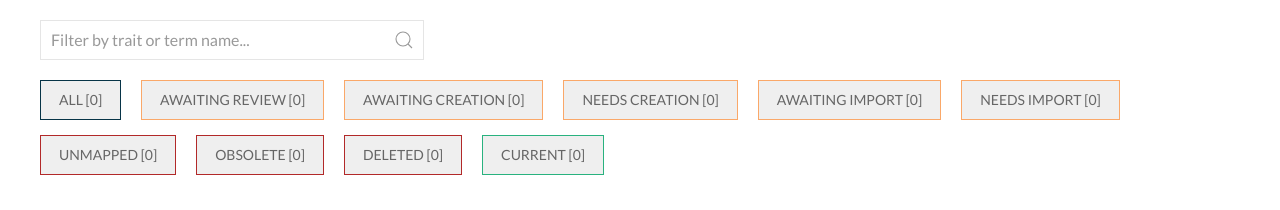
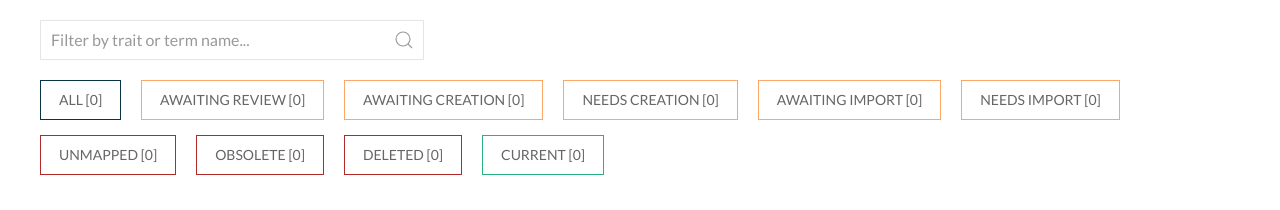
Before and after one commit to EBIvariation/trait-curation, a Django app: page /traits/ in a window 1280 px wide. Shown: the part 66-276 px from the top of the page. Run offline with Django 3.2, Linux system fonts and the light colour scheme; data that the repository does not hold is empty; style sheets or scripts are compiled from the project's sources; some libraries are stand-ins or nearby versions.

Commit message:
Fix incorrect bg color in outlined buttons

```diff
--- a/traitcuration/traits/templates/traits/browse.html
+++ b/traitcuration/traits/templates/traits/browse.html
@@ -23,7 +23,7 @@
     <button
       id="{{status_name}}"
       onclick="filterClicked(this, '{{status_attributes.class}}')"
-      class="tag filter uk-button button-outlined--{{status_attributes.class}}"
+      class="tag filter uk-button button-outlined button-outlined--{{status_attributes.class}}"
       data-filter="{{status_name}}"
     >
     {{status_name | status_readable_name_with_count:status_attributes.count}}
```
